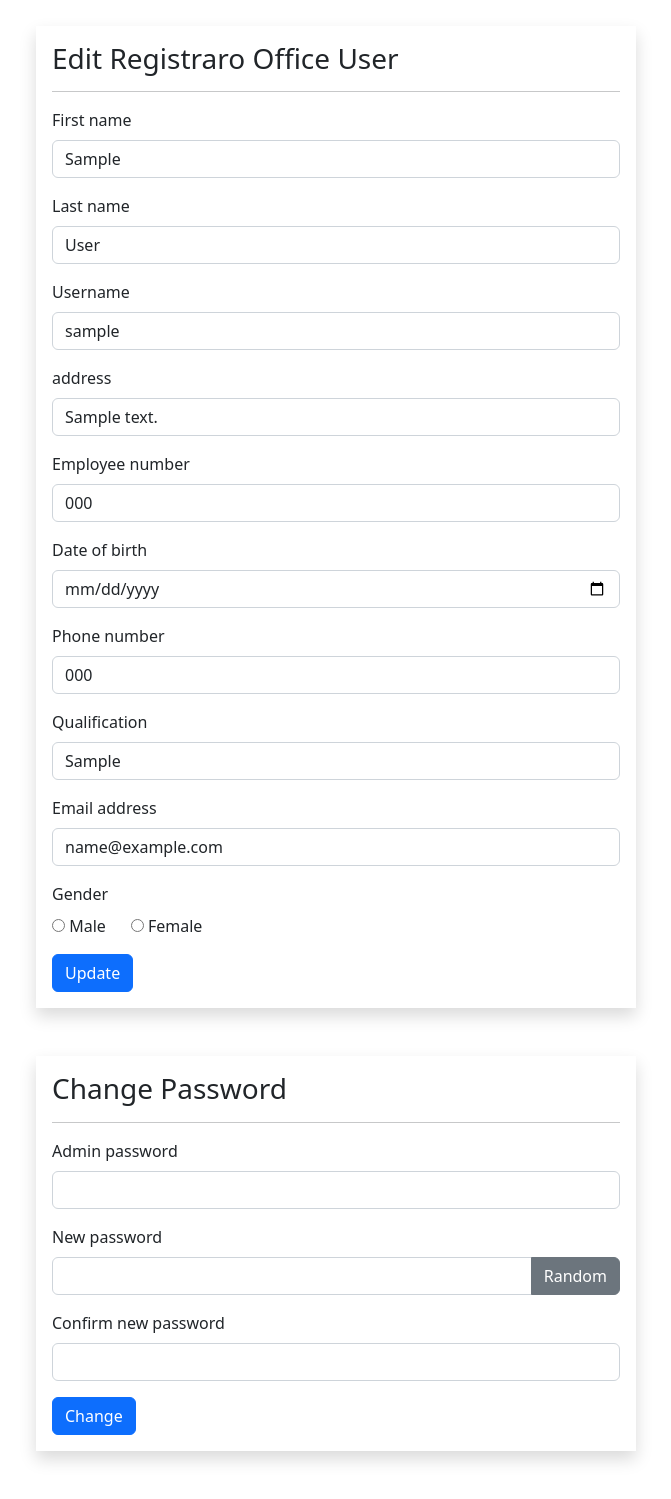
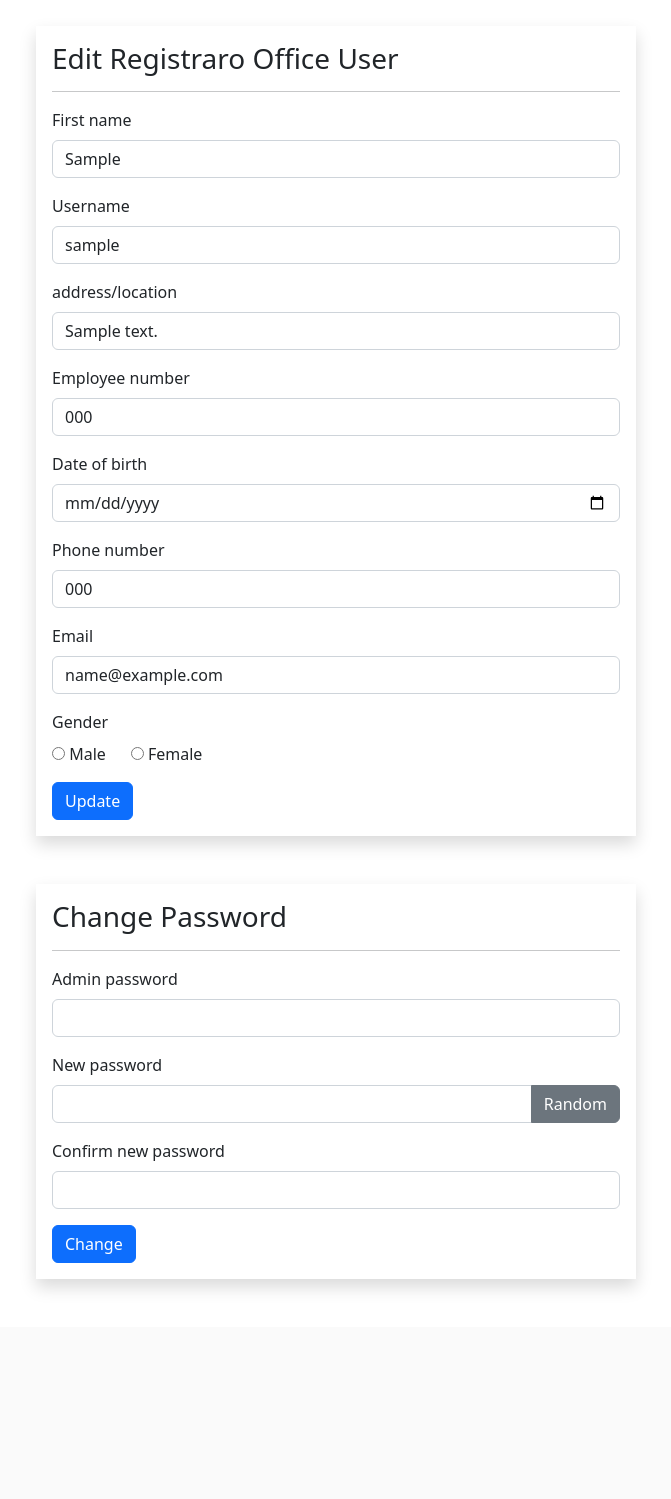
Before and after one commit to Habib-Ashraf-Hassan/internal_attachment_project, a PHP site: page /admin/registrar-office-edit.php?r_user_id=1 in a window 1280 px wide. Shown: the part 184-1683 px from the top of the page, without its empty margins (46-717 px from the left). After the commit the page ends 1472 px from the top, so only its background shows below. Run offline with PHP 8.4, Linux system fonts and the light colour scheme; the visitor is signed in with stand-in values (Sample User, id 1); tables that the repository leaves empty or names only in its code hold one stand-in row (values such as "Sample post").

Commit message:
edit regsitrar and change passwd added

```diff
--- a/admin/registrar-office-edit.php
+++ b/admin/registrar-office-edit.php
@@ -30,7 +30,7 @@ if (isset($_SESSION['admin_id']) &&
 	<title>Admin - Edit Registrar Office User</title>
 	<link rel="stylesheet" href="https://cdn.jsdelivr.net/npm/bootstrap@5.2.0/dist/css/bootstrap.min.css">
 	<link rel="stylesheet" href="../css/style.css">
-	<link rel="icon" href="../logo.png">
+	<link rel="icon" href="../images/Madrassa_logo2.png">
   <script src="https://ajax.googleapis.com/ajax/libs/jquery/3.6.0/jquery.min.js"></script>
   <link rel="stylesheet" href="https://cdnjs.cloudflare.com/ajax/libs/font-awesome/4.7.0/css/font-awesome.min.css">
 </head>
@@ -63,13 +63,7 @@ if (isset($_SESSION['admin_id']) &&
                  value="<?=$r_user['fname']?>"
                  name="fname">
         </div>
-        <div class="mb-3">
-          <label class="form-label">Last name</label>
-          <input type="text"
-                 class="form-control"
-                 value="<?=$r_user['lname']?>"
-                 name="lname">
-        </div>
+
         <div class="mb-3">
           <label class="form-label">Username</label>
           <input type="text"
@@ -78,7 +72,7 @@ if (isset($_SESSION['admin_id']) &&
                  name="username">
         </div>
         <div class="mb-3">
-          <label class="form-label">address</label>
+          <label class="form-label">address/location</label>
           <input type="text"
                  class="form-control"
                  value="<?=$r_user['address']?>"
@@ -105,16 +99,10 @@ if (isset($_SESSION['admin_id']) &&
                  value="<?=$r_user['phone_number']?>"
                  name="phone_number">
         </div>
+
         <div class="mb-3">
-          <label class="form-label">Qualification</label>
-          <input type="text"
-                 class="form-control"
-                 value="<?=$r_user['qualification']?>"
-                 name="qualification">
-        </div>
-        <div class="mb-3">
-          <label class="form-label">Email address</label>
-          <input type="text"
+          <label class="form-label">Email</label>
+          <input type="email"
                  class="form-control"
                  value="<?=$r_user['email_address']?>"
                  name="email_address">
@@ -230,11 +218,11 @@ if (isset($_SESSION['admin_id']) &&
 <?php
 
   }else {
-    header("Location: teacher.php");
+    header("Location: registrar-office.php");
     exit;
   }
 }else {
-	header("Location: teacher.php");
+	header("Location: registrar-office.php");
 	exit;
 }
 
```
Also changed, not shown: admin/req/registrar-office-edit.php (+3 -15 lines).
